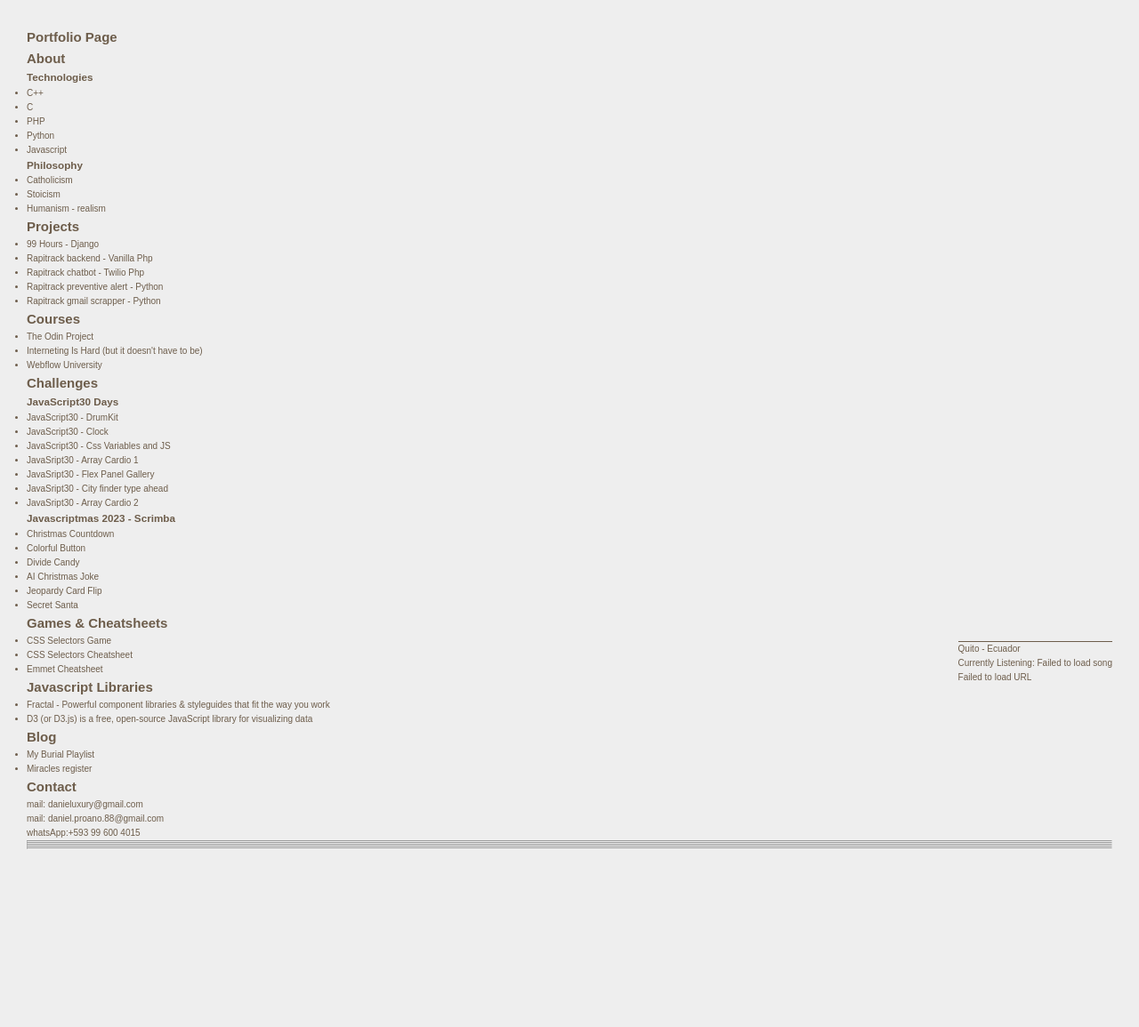
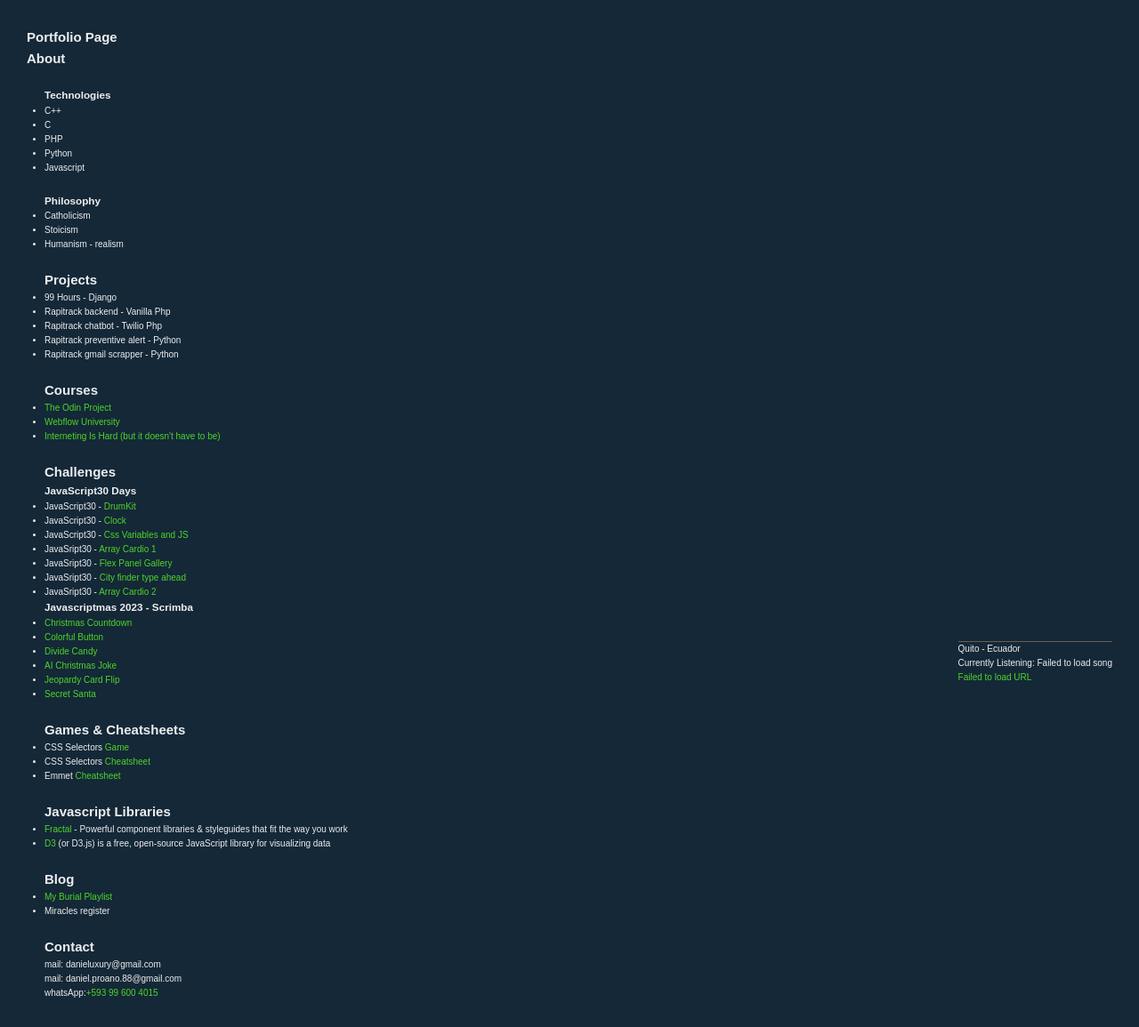
Before and after one commit to danieluxury88/danieluxury.tech, a PHP site: page / in a window 1280 px wide. Shown: the whole page at 89% size. Before the commit the page ends 955 px from the top, so only its background shows below. Run offline with PHP 8.4, Linux system fonts and the light colour scheme.

Commit message:
Update style

```diff
--- a/index.html
+++ b/index.html
@@ -1,6 +1,5 @@
 <!DOCTYPE html>
 <html lang="en">
-
   <head>
     <meta charset="UTF-8" />
     <meta name="viewport" content="width=device-width, initial-scale=1.0" />
@@ -14,6 +13,7 @@
       <div class="container">
         <h1>Portfolio Page</h1>
         <h2>About</h2>
+        <div class="content">
           <h3>Technologies</h3>
           <ul>
             <li>C++</li>
@@ -22,12 +22,16 @@
             <li>Python</li>
             <li>Javascript</li>
           </ul>
+        </div>
+        <div class="content">
           <h3>Philosophy</h3>
           <ul>
             <li>Catholicism</li>
             <li>Stoicism</li>
             <li>Humanism - realism</li>
           </ul>
+        </div>
+        <div class="content">
           <h2>Projects</h2>
           <ul>
             <li>99 Hours - Django</li>
@@ -36,92 +40,147 @@
             <li>Rapitrack preventive alert - Python</li>
             <li>Rapitrack gmail scrapper - Python</li>
           </ul>
+        </div>
+        <div class="content">
           <h2>Courses</h2>
           <ul>
-        <li><a href="https://www.theodinproject.com/" target="_blank">The Odin Project</a></li>
-        <li><a href="https://internetingishard.netlify.app/" target="_blank"> Interneting Is Hard (but it doesn't have to be)</a></li>
-        <li><a href="https://university.webflow.com/" target="_blank"> Webflow University</a></li>
+            <li>
+              <a href="https://www.theodinproject.com/" target="_blank"
+                >The Odin Project</a
+              >
+            </li>
+            <li>
+              <a href="https://university.webflow.com/" target="_blank">
+                Webflow University</a
+              >
+            </li>
+            <li>
+              <a href="https://internetingishard.netlify.app/" target="_blank">
+                Interneting Is Hard (but it doesn't have to be)</a
+              >
+            </li>
           </ul>
+        </div>
+        <div class="content">
           <h2>Challenges</h2>
           <h3>JavaScript30 Days</h3>
           <ul>
             <li>
-          <a href="JavaScript30/01-Js-Drum-Kit/">JavaScript30 - DrumKit</a>
+              JavaScript30 -
+              <a href="JavaScript30/01-Js-Drum-Kit/">DrumKit</a>
             </li>
-        <li><a href="JavaScript30/02-JsClock/">JavaScript30 - Clock</a></li>
+            <li>JavaScript30 - <a href="JavaScript30/02-JsClock/">Clock</a></li>
             <li>
-          <a href="JavaScript30/03-CssVariables">JavaScript30 - Css Variables and JS</a>
+              JavaScript30 -
+              <a href="JavaScript30/03-CssVariables">Css Variables and JS</a>
             </li>
             <li>
-          <a href="JavaScript30/04-JsArrayCardioOne">JavaSript30 - Array Cardio 1</a>
+              JavaSript30 -
+              <a href="JavaScript30/04-JsArrayCardioOne">Array Cardio 1</a>
             </li>
             <li>
-          <a href="JavaScript30/05-FlexPanelsImageGallery">JavaSript30 - Flex Panel Gallery</a>
+              JavaSript30 -
+              <a href="JavaScript30/05-FlexPanelsImageGallery"
+                >Flex Panel Gallery</a
+              >
             </li>
             <li>
-          <a href="JavaScript30/06-TypeAhead">JavaSript30 - City finder type ahead</a>
+              JavaSript30 -
+              <a href="JavaScript30/06-TypeAhead">City finder type ahead</a>
             </li>
             <li>
-          <a href="JavaScript30/07-JsArrayCardioTwo">JavaSript30 - Array Cardio 2</a>
+              JavaSript30 -
+              <a href="JavaScript30/07-JsArrayCardioTwo">Array Cardio 2</a>
             </li>
           </ul>
           <h3>Javascriptmas 2023 - Scrimba</h3>
           <ul>
             <li>
-          <a href="JavaScriptScrimbaDec/01-ChristmasCountdown">Christmas Countdown</a>
+              <a href="JavaScriptScrimbaDec/01-ChristmasCountdown"
+                >Christmas Countdown</a
+              >
             </li>
             <li>
-          <a href="JavaScriptScrimbaDec/02-StyleColorfulButton">Colorful Button</a>
+              <a href="JavaScriptScrimbaDec/02-StyleColorfulButton"
+                >Colorful Button</a
+              >
             </li>
             <li>
               <a href="JavaScriptScrimbaDec/03-DivideCandy">Divide Candy</a>
             </li>
             <li>
-          <a href="JavaScriptScrimbaDec/04-AI-ChristmasJokeGenerator">AI Christmas Joke</a>
+              <a href="JavaScriptScrimbaDec/04-AI-ChristmasJokeGenerator"
+                >AI Christmas Joke</a
+              >
             </li>
             <li>
-          <a href="JavaScriptScrimbaDec/05-JeopardyCardFlip">Jeopardy Card Flip</a>
+              <a href="JavaScriptScrimbaDec/05-JeopardyCardFlip"
+                >Jeopardy Card Flip</a
+              >
             </li>
             <li>
               <a href="JavaScriptScrimbaDec/06-SecretSanta">Secret Santa</a>
             </li>
           </ul>
-
+        </div>
+        <div class="content">
           <h2>Games & Cheatsheets</h2>
           <ul>
-        <li>CSS Selectors <a href="https://flukeout.github.io/" target="_blank">Game</a></li>
-        <li>CSS Selectors <a href="https://htmlcheatsheet.com/css/" target="_blank">Cheatsheet</a></li>
-        <li>Emmet <a href="https://docs.emmet.io/cheat-sheet/" target="_blank">Cheatsheet</a></li>
+            <li>
+              CSS Selectors
+              <a href="https://flukeout.github.io/" target="_blank">Game</a>
+            </li>
+            <li>
+              CSS Selectors
+              <a href="https://htmlcheatsheet.com/css/" target="_blank"
+                >Cheatsheet</a
+              >
+            </li>
+            <li>
+              Emmet
+              <a href="https://docs.emmet.io/cheat-sheet/" target="_blank"
+                >Cheatsheet</a
+              >
+            </li>
           </ul>
-
+        </div>
+        <div class="content">
           <h2>Javascript Libraries</h2>
           <ul>
-        <li><a href="https://fractal.build/" target="_blank">Fractal - Powerful component libraries & styleguides that fit the way you work</a></li>
-        <li><a href="https://d3js.org/" target="_blank">D3 (or D3.js) is a free, open-source JavaScript library for visualizing data</a></li>
+            <li>
+              <a href="https://fractal.build/" target="_blank">Fractal</a> -
+              Powerful component libraries & styleguides that fit the way you
+              work
+            </li>
+            <li>
+              <a href="https://d3js.org/" target="_blank">D3</a> (or D3.js) is a
+              free, open-source JavaScript library for visualizing data
+            </li>
           </ul>
-
+        </div>
+        <div class="content">
           <h2>Blog</h2>
           <ul>
             <li>
-          <a href="https://www.youtube.com/watch?v=qLxJPN_FmwY&list=PLAdhYXPiZeah0pj_ZJMbQ5LcZwZkjuDan&index=1"
-            target="_blank">My Burial Playlist</a>
+              <a
+                href="https://www.youtube.com/watch?v=qLxJPN_FmwY&list=PLAdhYXPiZeah0pj_ZJMbQ5LcZwZkjuDan&index=1"
+                target="_blank"
+                >My Burial Playlist</a
+              >
             </li>
             <li>Miracles register</li>
           </ul>
-
+        </div>
+        <div class="content">
           <h2>Contact</h2>
           <p>mail: danieluxury@gmail.com</p>
           <p>mail: daniel.proano.88@gmail.com</p>
           <p>
-        whatsApp:<a href="https://wa.me/+593996004015" target="_blank">+593 99 600 4015</a>
+            whatsApp:<a href="https://wa.me/+593996004015" target="_blank"
+              >+593 99 600 4015</a
+            >
           </p>
-
-      <hr />
-      <hr />
-      <hr />
-
-      <hr />
-      <hr />
+        </div>
       </div>
     </section>
     <footer>
@@ -153,5 +212,4 @@
       fetchData(); // Fetch immediately on page load
     </script>
   </body>
-
 </html>
--- a/styles.css
+++ b/styles.css
@@ -1,3 +1,11 @@
+:root {
+    --color-primary: #142838;
+    --color-secondary: #91FFFF;
+    --color-tertiary: #4ED526;
+
+    --bg-1: #6D5D4B;
+}
+
 *,
 *::before,
 *::after {
@@ -13,8 +21,8 @@ html {
 
 body {
   font-family: "Nunito", sans-serif;
-  background-color: #eee;
-  color: #6D5D4B;
+  background-color: var(--color-primary);
+  color: #eee;
   font-weight: 300;
   line-height: 1.6; }
 
@@ -22,11 +30,15 @@ body {
     margin: 3rem;
 }
 
+.content {
+    margin: 2rem;
+}
+
 a,
 a:link,
 a:visited {
     text-decoration: none;
-    color: #6D5D4B;
+    color: var(--color-tertiary);
 }
 
 footer {
```
Lines whose indentation alone changed are shown as unchanged.
